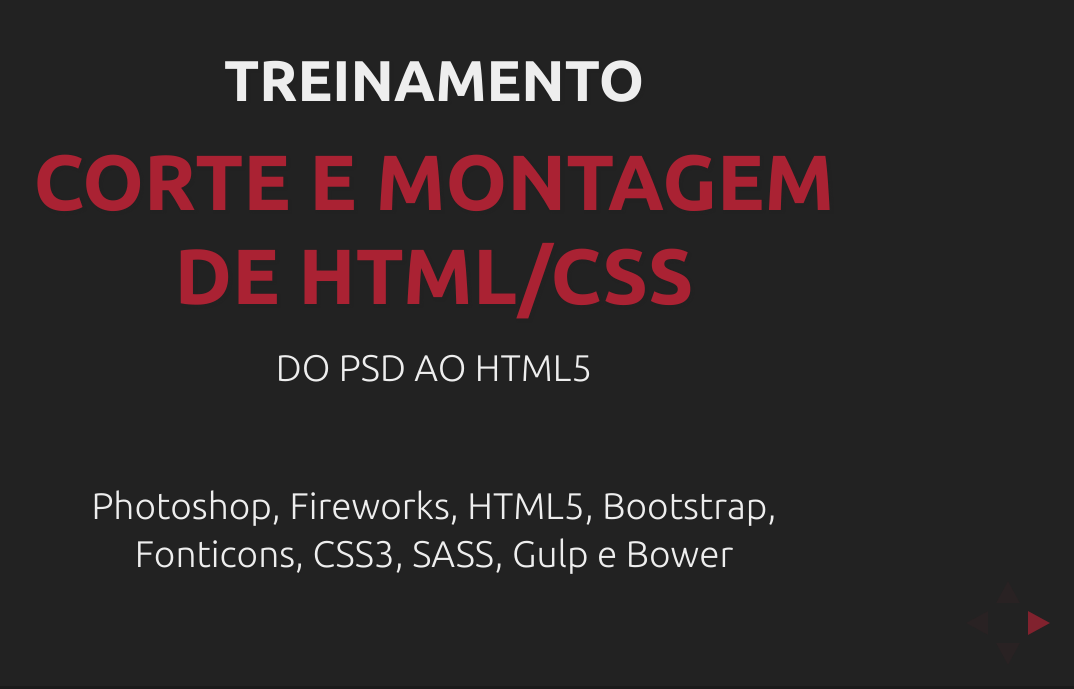
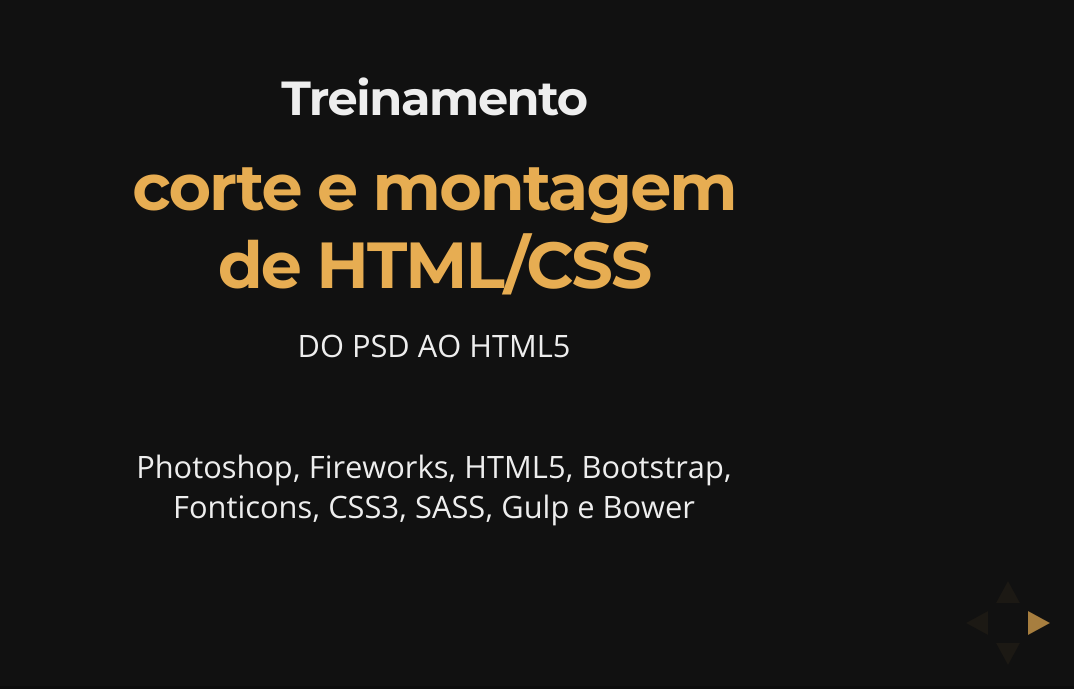
Before and after one commit to brunoramalho/treinamento-psd-to-html, a website: page index.html in a window 1280 px wide. Shown: the part 111-800 px from the top of the page, without its empty margins (206-1280 px from the left). Drawn offline with nearby package versions, Linux system fonts and the light colour scheme.

Commit message:
alterado thema e efeito de transição

```diff
--- a/index.html
+++ b/index.html
@@ -15,7 +15,7 @@
 		<meta name="viewport" content="width=device-width, initial-scale=1.0, maximum-scale=1.0, user-scalable=no, minimal-ui">
 
 		<link rel="stylesheet" href="css/reveal.css">
-		<link rel="stylesheet" href="css/theme/blood.css" id="theme">
+		<link rel="stylesheet" href="css/theme/night.css" id="theme">
 
 		<!-- Code syntax highlighting -->
 		<link rel="stylesheet" href="lib/css/zenburn.css">
@@ -416,9 +416,9 @@
 				controls: true,
 				progress: true,
 				history: true,
-				center: false,
+				center: true,
 
-				transition: 'fade', // none/fade/slide/convex/concave/zoom
+				transition: 'zoom', // none/fade/slide/convex/concave/zoom
 
 				// Optional reveal.js plugins
 				dependencies: [
```
